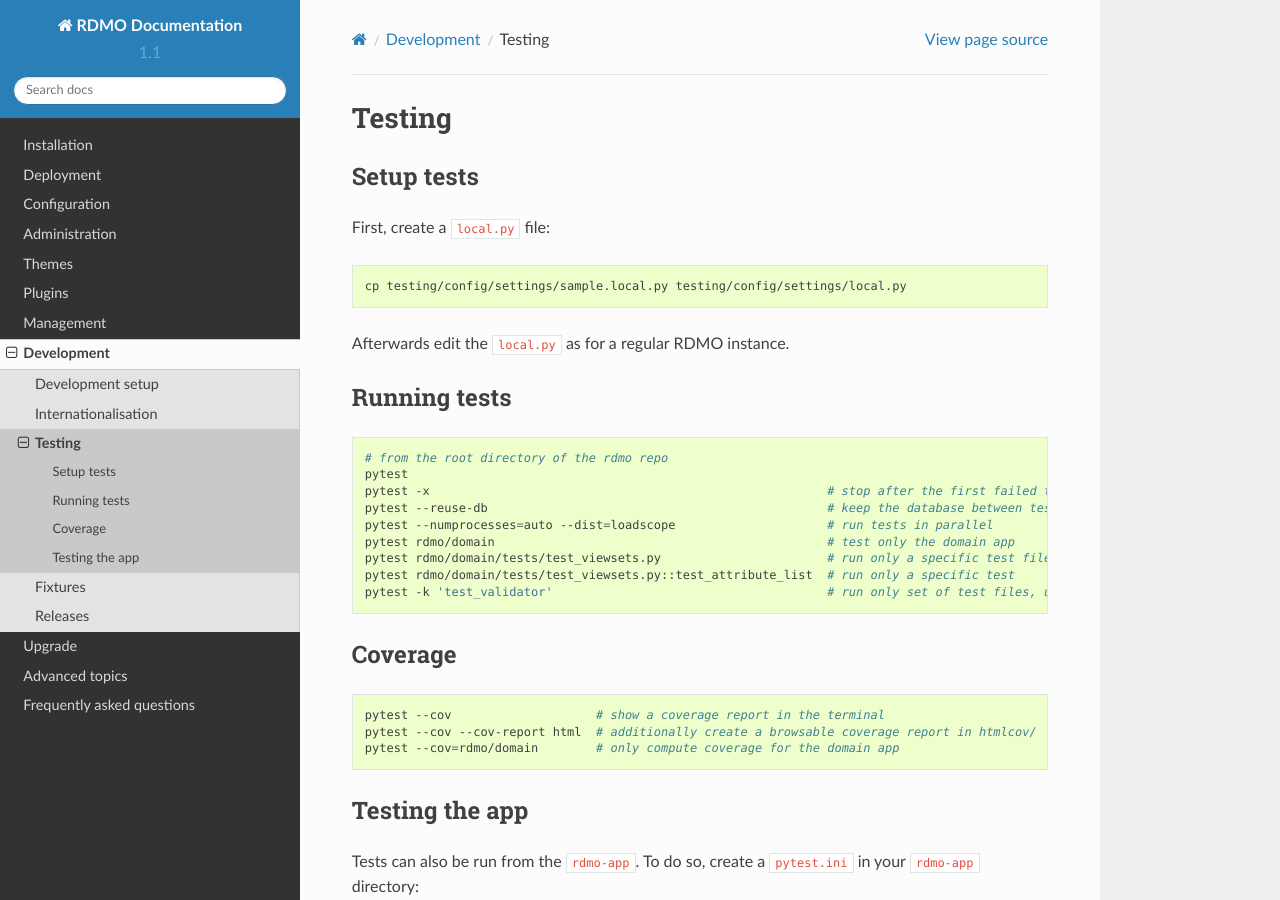
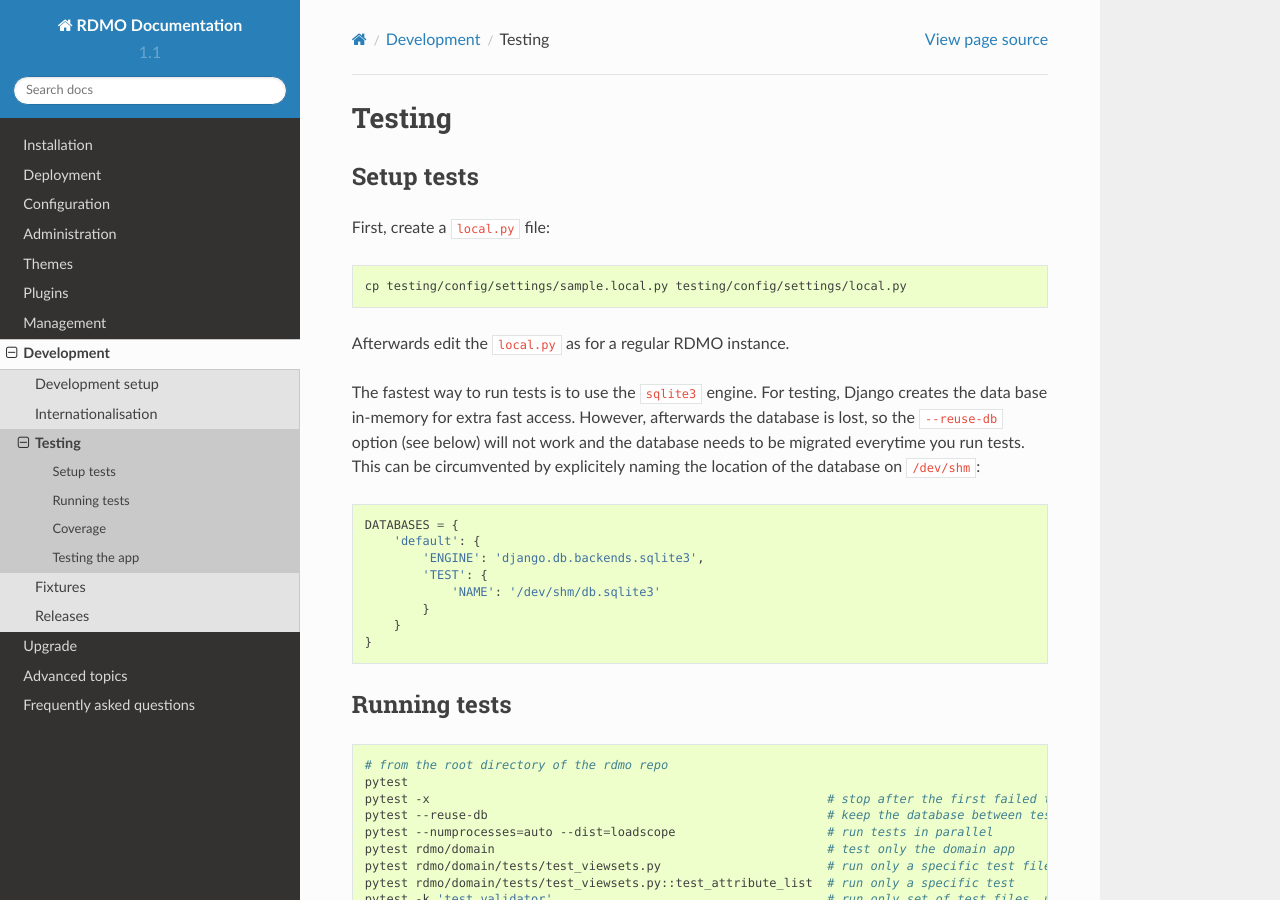
Before and after one commit to rdmorganiser/rdmo-docs, a Sphinx documentation site: the page built from docs/development/testing.md, in a window 1280 px wide and 900 px high. Built offline with Sphinx 7.4.7 and the Read the Docs theme 2.0.0, drawn with Linux system fonts in a browser that asks for light colours.

Commit message:
Update docs/development/testing.md

````diff
--- a/docs/development/testing.md
+++ b/docs/development/testing.md
@@ -12,6 +12,19 @@
 ```
 
 Afterwards edit the `local.py` as for a regular RDMO instance.
+
+The fastest way to run tests is to use the `sqlite3` engine. For testing, Django creates the data base in-memory for extra fast access. However, afterwards the database is lost, so the `--reuse-db` option (see below) will not work and the database needs to be migrated everytime you run tests. This can be circumvented by explicitely naming the location of the database on `/dev/shm`:
+
+```python
+DATABASES = {
+    'default': {
+        'ENGINE': 'django.db.backends.sqlite3',
+        'TEST': {
+            'NAME': '/dev/shm/db.sqlite3'
+        }
+    }
+}
+```
 
 
 Running tests
````
